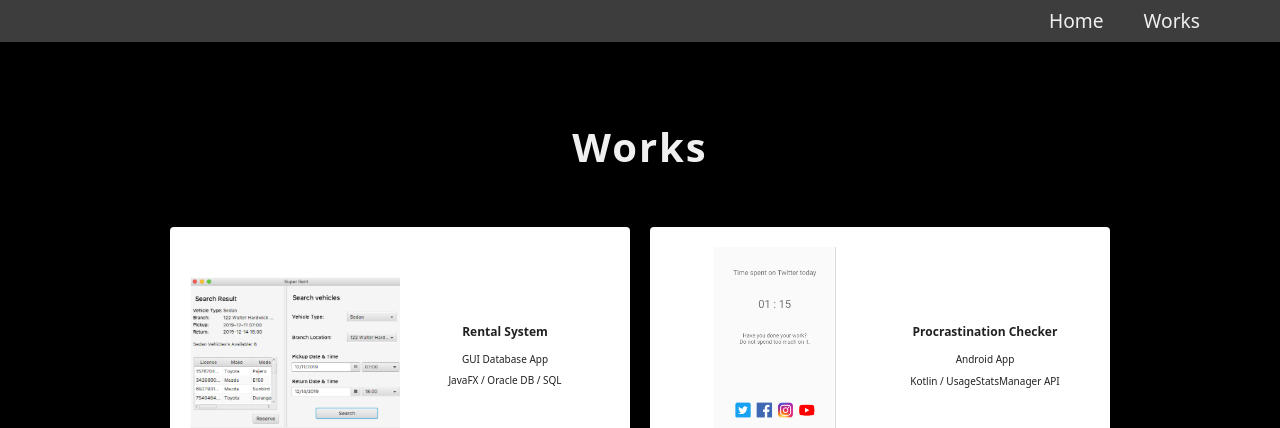
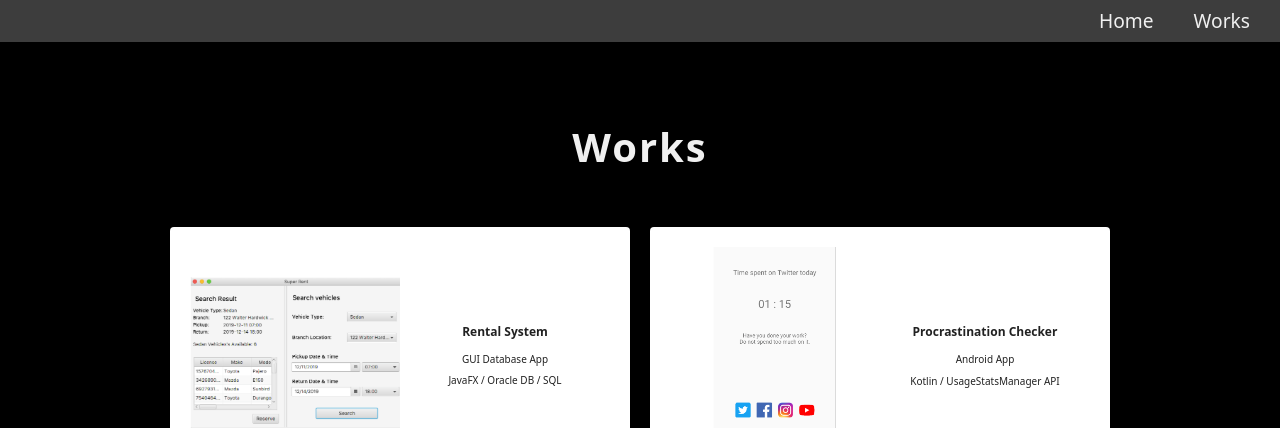
Before and after one commit to hkoketsu/portfolio, a Gatsby site: page /work in a window 1280 px wide. Shown: the top 428 px of the page. Built offline with nearby package versions, Linux system fonts and the light colour scheme; Gatsby itself is replaced by a stand-in of ours.

Commit message:
Remove right margin from top bar

```diff
--- a/src/components/nav/TopNav.tsx
+++ b/src/components/nav/TopNav.tsx
@@ -1,7 +1,6 @@
 import * as React from 'react'
 import styled from '@emotion/styled'
 import NavItem from './NavItem'
-import { Link } from 'gatsby'
 
 const TopNav: React.FC = () => (
   <StyledTopNav>
@@ -23,7 +22,6 @@ const StyledTopNav = styled.nav`
 const StyledList = styled.ul`
   height: 100%;
   padding: 10px;
-  margin-right: 50px;
   display: flex;
   align-items: center;
   justify-content: flex-end;
```
